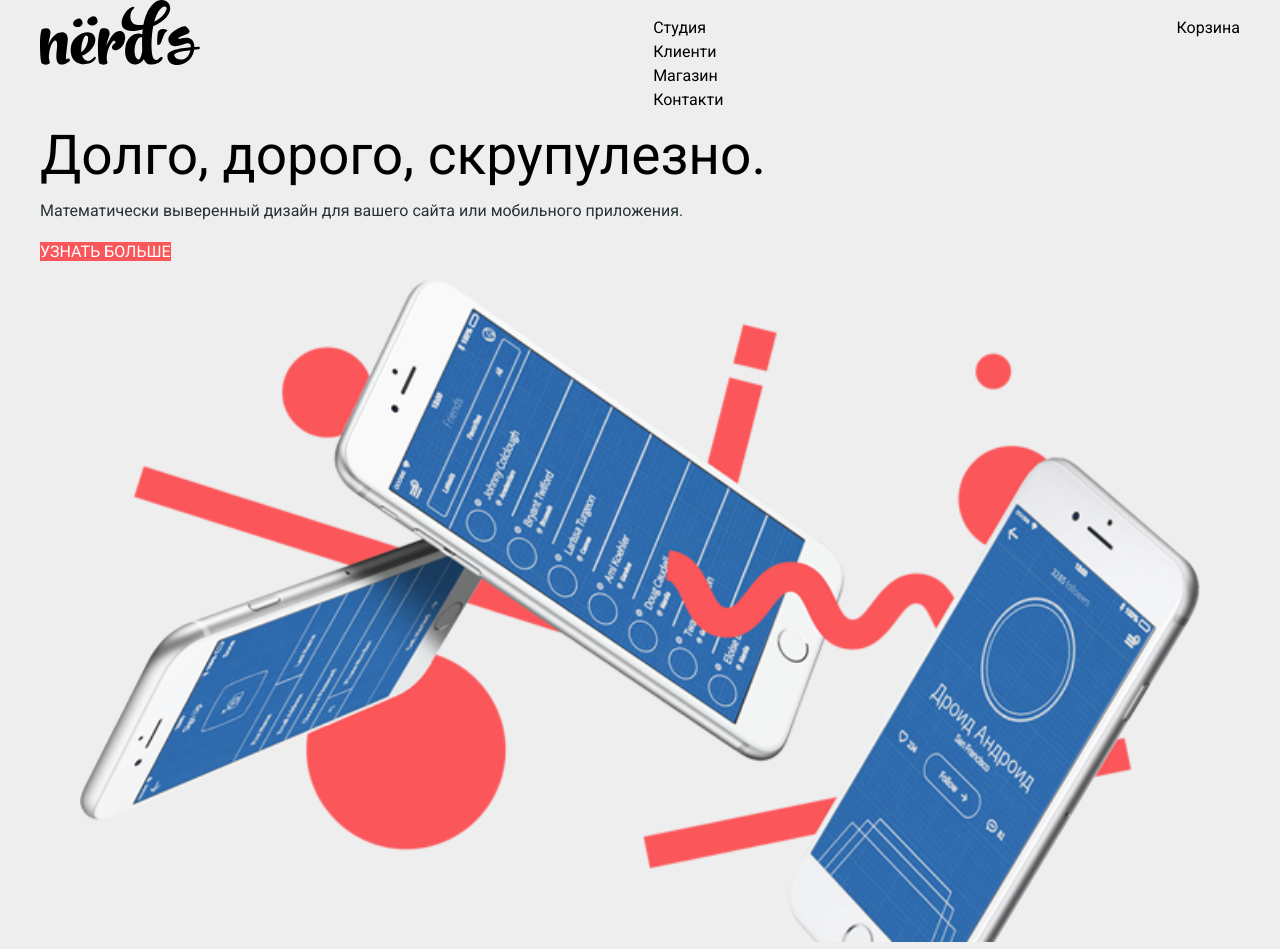
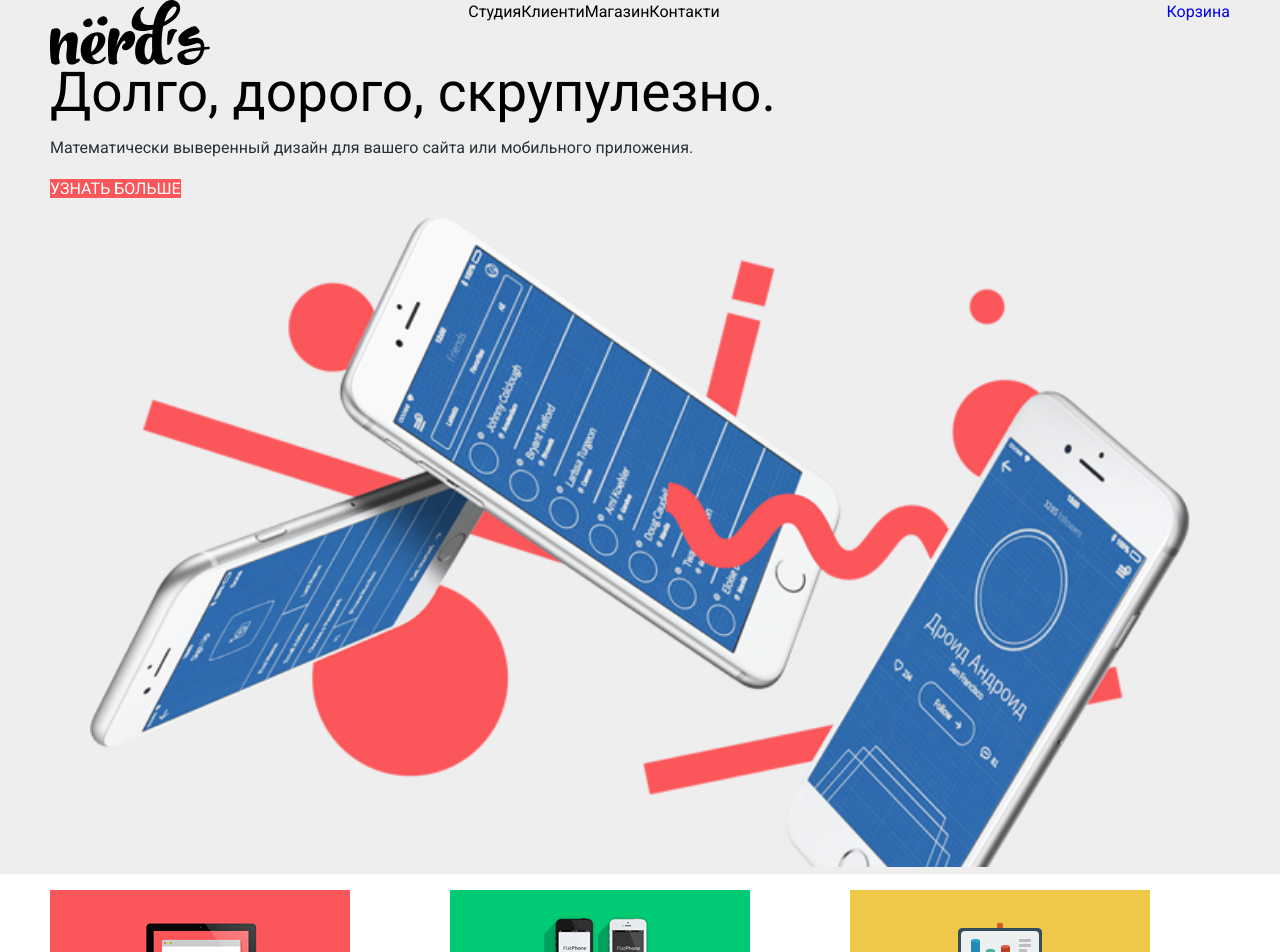
Before and after one commit to 0v3nb1rd/nerds, a plain HTML site: page index.html in a window 1280 px wide. Shown: the top 952 px of the page. Drawn offline with Linux system fonts and the light colour scheme.

Commit message:
minor change

```diff
--- a/css/style.css
+++ b/css/style.css
@@ -1,5 +1,19 @@
 /*     /////     Basic style     /////     */
+*, *::before, *::after {
+	box-sizing: inherit;
+}
+html {
+	-webkit-box-sizing: border-box;
+	-moz-box-sizing: border-box;
+	box-sizing: border-box;
+}
+.content-box-component {
+	-webkit-box-sizing: content-box;
+	-moz-box-sizing: content-box;
+	box-sizing: content-box;
+}
 body {
+	min-width: 1200px;
 	margin: 0;
 	padding: 0;
 
@@ -9,19 +23,52 @@ body {
 	font-weight: 400;
 	color: #283136;
 }
-a {
-	text-decoration: none;
-}
 .container {
 	width: 1200px;
 	margin: 0 auto;
 	padding: 0 10px;
 }
+a {
+	text-decoration: none;
+}
 img {
 	min-width: 100%;
 	height: auto;
 }
+.visually-hidden:not(:focus):not(:active),
+input[type="checkbox"].visually-hidden,
+input[type="radio"].visually-hidden {
+	position: absolute;
 
+	width: 1px;
+	height: 1px;
+	margin: -1px;
+	padding: 0;
+	border: 0;
+
+	white-space: nowrap;
+
+	clip-path: inset(100%);
+	clip: rect(0 0 0 0);
+	overflow: hidden;
+}
+
+/*     /////     .Btn     /////     */
+.btn {
+	font: inherit;
+
+	font-size: 16px;
+	line-height: 18px;
+	text-align: center;
+	color: #fff;
+	vertical-align: middle;
+	text-transform: uppercase;
+
+	background-color: #fb565a;
+	border: none;
+}
+
+/*     /////     .Header     /////     */
 .main-header {
 	background-color: #eeeeee;
 }
@@ -29,7 +76,26 @@ img {
 	display: flex;
 	justify-content: space-between;
 }
+.main-navigation ul {
+	list-style: none;
+	padding: 0;
+	margin: 0;
+}
+.main-navigation .site-navigation {
+	display: flex;
+	min-width: 440px;
 
+}
+.main-header-logo {
+	width: 160px;
+	height: 65px;
+}
+.main-header-logo img:hover {
+	opacity: 0.8;
+}
+.main-header-logo img:active {
+	opacity: 0.3;
+}
 .main-header h1 {
 	text-align: center;
 	font-size: 55px;
@@ -37,10 +103,8 @@ img {
 	font-weight: 400;
 	color: #000;
 }
-.main-wrapper {
-	display: flex;
-	justify-content: space-between;
-}
+
+
 .filters {
 	width: 260px;
 }
@@ -57,10 +121,6 @@ img {
 	margin-bottom: 20px;
 }
 
-.site-navigation,
-.basket-link {
-	list-style: none;
-}
 .site-navigation a,
 .basket-link a {
 	color: #000;
@@ -101,19 +161,7 @@ img {
 }
 
 /*     /////     .Button basic     /////     */
-.btn {
-	font: inherit;
 
-	font-size: 16px;
-	line-height: 18px;
-	text-align: center;
-	color: #fff;
-	vertical-align: middle;
-	text-transform: uppercase;
-
-	background-color: #fb565a;
-	border: none;
-}
 
 .btn-pink:hover,
 .btn-pink:focus {
--- a/index.html
+++ b/index.html
@@ -22,7 +22,7 @@
 					<li><a href="#">Контакти</a></li>
 				</ul>
 				<ul>
-					<li class="basket-link">
+					<li>
 						<a class="basket-link" href="basket.html">Корзина</a>
 					</li>
 				</ul>
@@ -45,10 +45,10 @@
 	</header>
 
 	<main class="container">
-		<h1 class="visability-hidden">Веб студия "Нёрдс"</h1>
+		<h1 class="visually-hidden">Веб студия "Нёрдс"</h1>
 
 		<section class="offer">
-			<h2 class="visability-hidden">Мы делаем:</h2>
+			<h2 class="visually-hidden">Мы делаем:</h2>
 
 			<ul class="offer-list">
 				<li class="offer-item">
```
